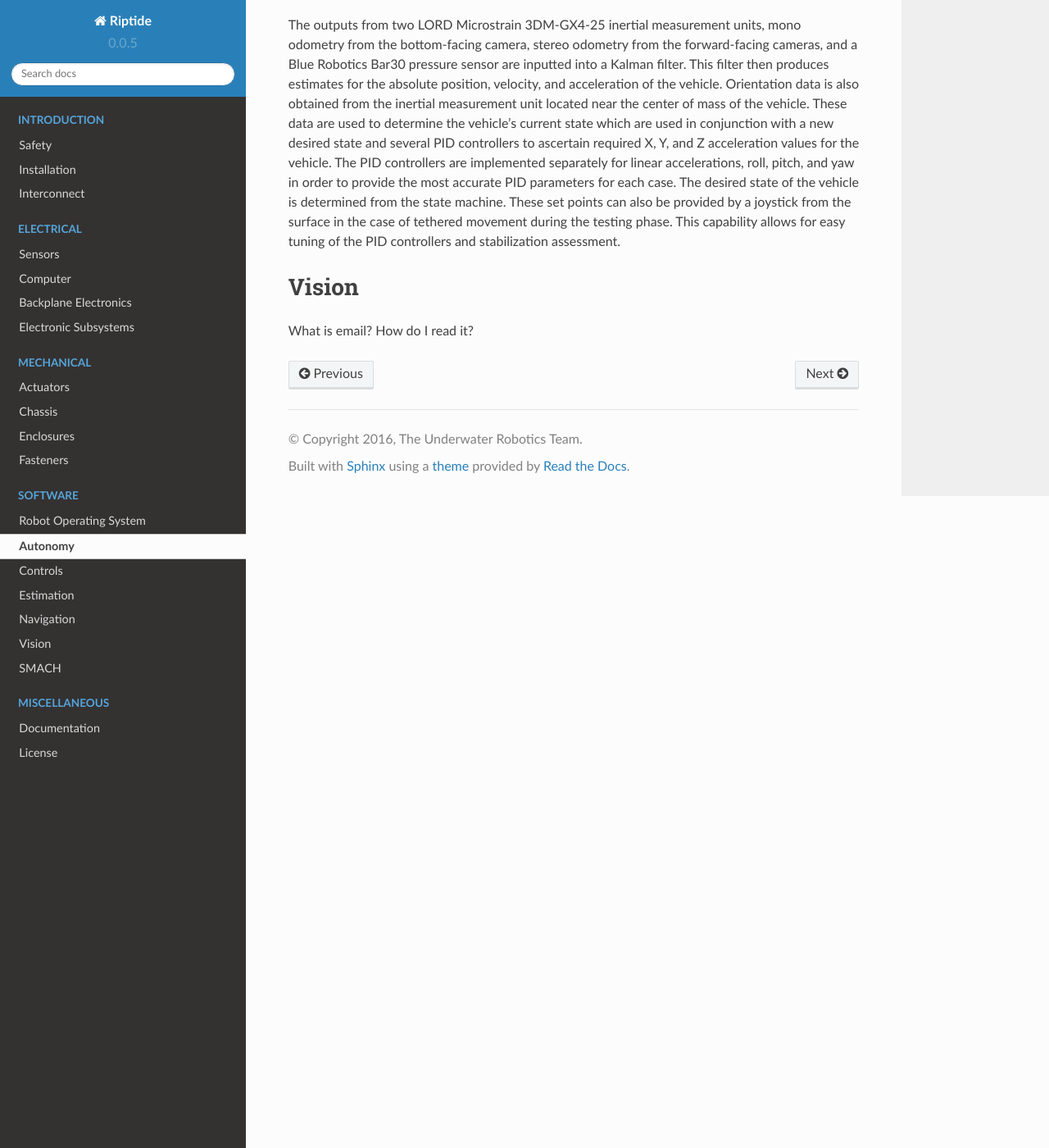
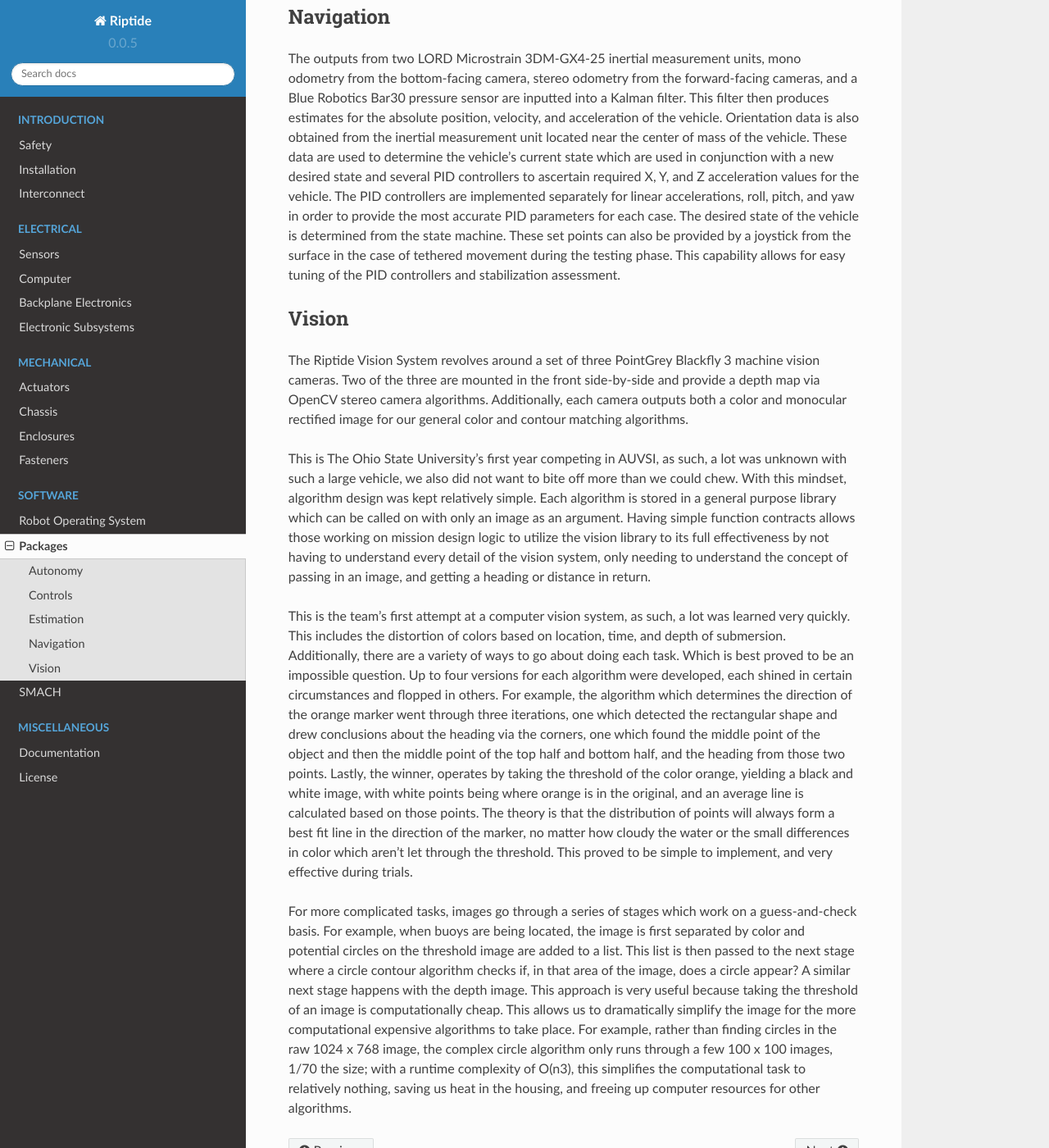
Before and after one commit to osu-uwrt/riptide, a Sphinx documentation site: the page built from source/packages.rst, in a window 1280 px wide and 1400 px high, scrolled down 1188 px. Shown: the whole window at 82% size. Built offline with Sphinx 7.4.7 and the Read the Docs theme 2.0.0, drawn with Linux system fonts in a browser that asks for light colours; some of the changed text lies outside the part shown.

Commit message:
Added vision documentation.

```diff
--- a/source/packages.rst
+++ b/source/packages.rst
@@ -1,3 +1,6 @@
+Packages
+========
+
 Autonomy
 --------
 
@@ -37,4 +40,10 @@
 Vision
 ------
 
-What is email? How do I read it?
+The Riptide Vision System revolves around a set of three PointGrey Blackfly 3 machine vision cameras. Two of the three are mounted in the front side-by-side and provide a depth map via OpenCV stereo camera algorithms. Additionally, each camera outputs both a color and monocular rectified image for our general color and contour matching algorithms.
+
+This is The Ohio State University’s first year competing in AUVSI, as such, a lot was unknown with such a large vehicle, we also did not want to bite off more than we could chew. With this mindset, algorithm design was kept relatively simple. Each algorithm is stored in a general purpose library which can be called on with only an image as an argument. Having simple function contracts allows those working on mission design logic to utilize the vision library to its full effectiveness by not having to understand every detail of the vision system, only needing to understand the concept of passing in an image, and getting a heading or distance in return.
+
+This is the team’s first attempt at a computer vision system, as such, a lot was learned very quickly. This includes the distortion of colors based on location, time, and depth of submersion. Additionally, there are a variety of ways to go about doing each task. Which is best proved to be an impossible question. Up to four versions for each algorithm were developed, each shined in certain circumstances and flopped in others. For example, the algorithm which determines the direction of the orange marker went through three iterations, one which detected the rectangular shape and drew conclusions about the heading via the corners, one which found the middle point of the object and then the middle point of the top half and bottom half, and the heading from those two points. Lastly, the winner, operates by taking the threshold of the color orange, yielding a black and white image, with white points being where orange is in the original, and an average line is calculated based on those points. The theory is that the distribution of points will always form a best fit line in the direction of the marker, no matter how cloudy the water or the small differences in color which aren’t let through the threshold. This proved to be simple to implement, and very effective during trials.
+
+For more complicated tasks, images go through a series of stages which work on a guess-and-check basis. For example, when buoys are being located, the image is first separated by color and potential circles on the threshold image are added to a list. This list is then passed to the next stage where a circle contour algorithm checks if, in that area of the image, does a circle appear? A similar next stage happens with the depth image. This approach is very useful because taking the threshold of an image is computationally cheap. This allows us to dramatically simplify the image for the more computational expensive algorithms to take place. For example, rather than finding circles in the raw 1024 x 768 image, the complex circle algorithm only runs through a few 100 x 100 images, 1/70 the size; with a runtime complexity of O(n3), this simplifies the computational task to relatively nothing, saving us heat in the housing, and freeing up computer resources for other algorithms.
```
